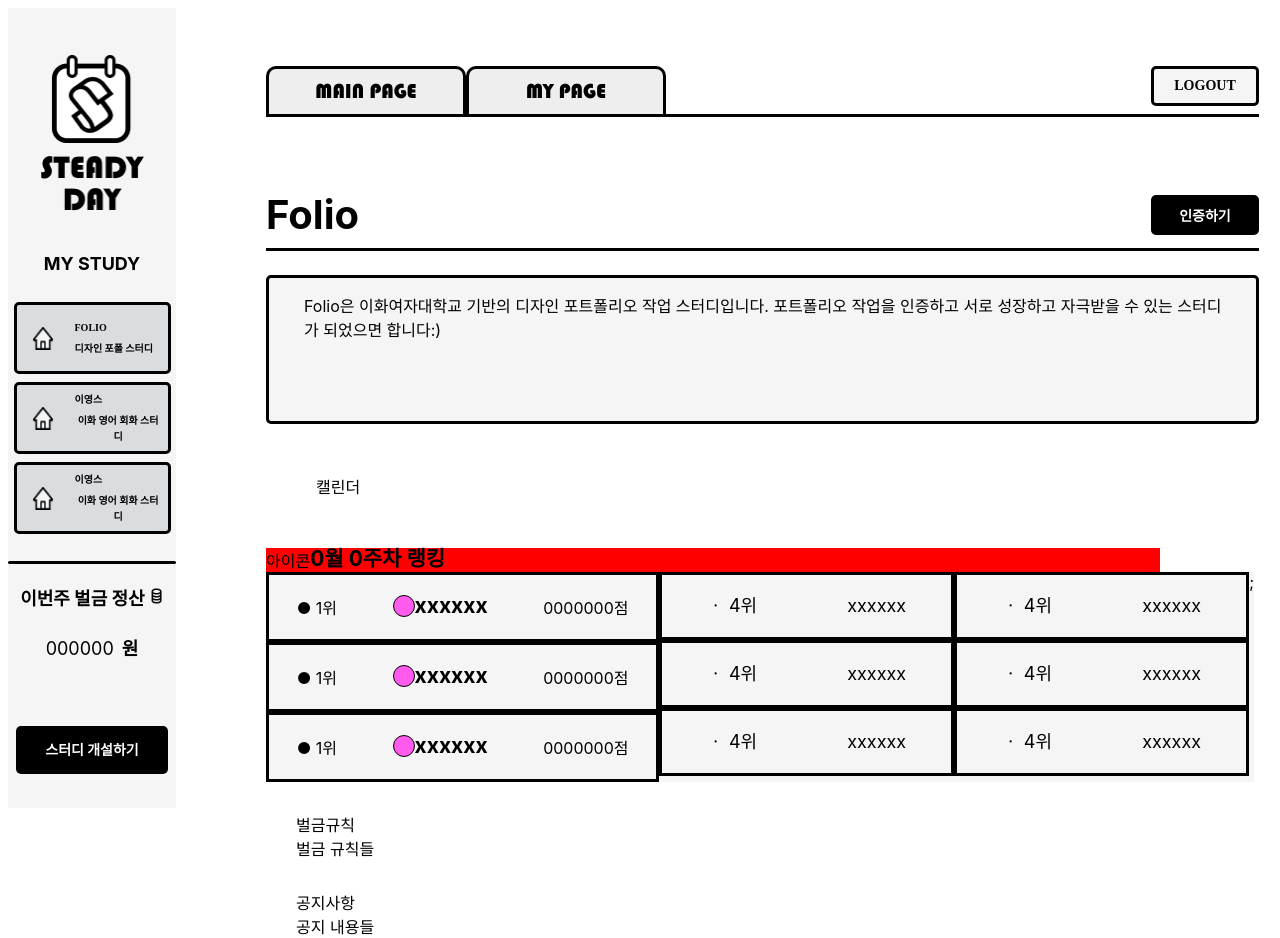
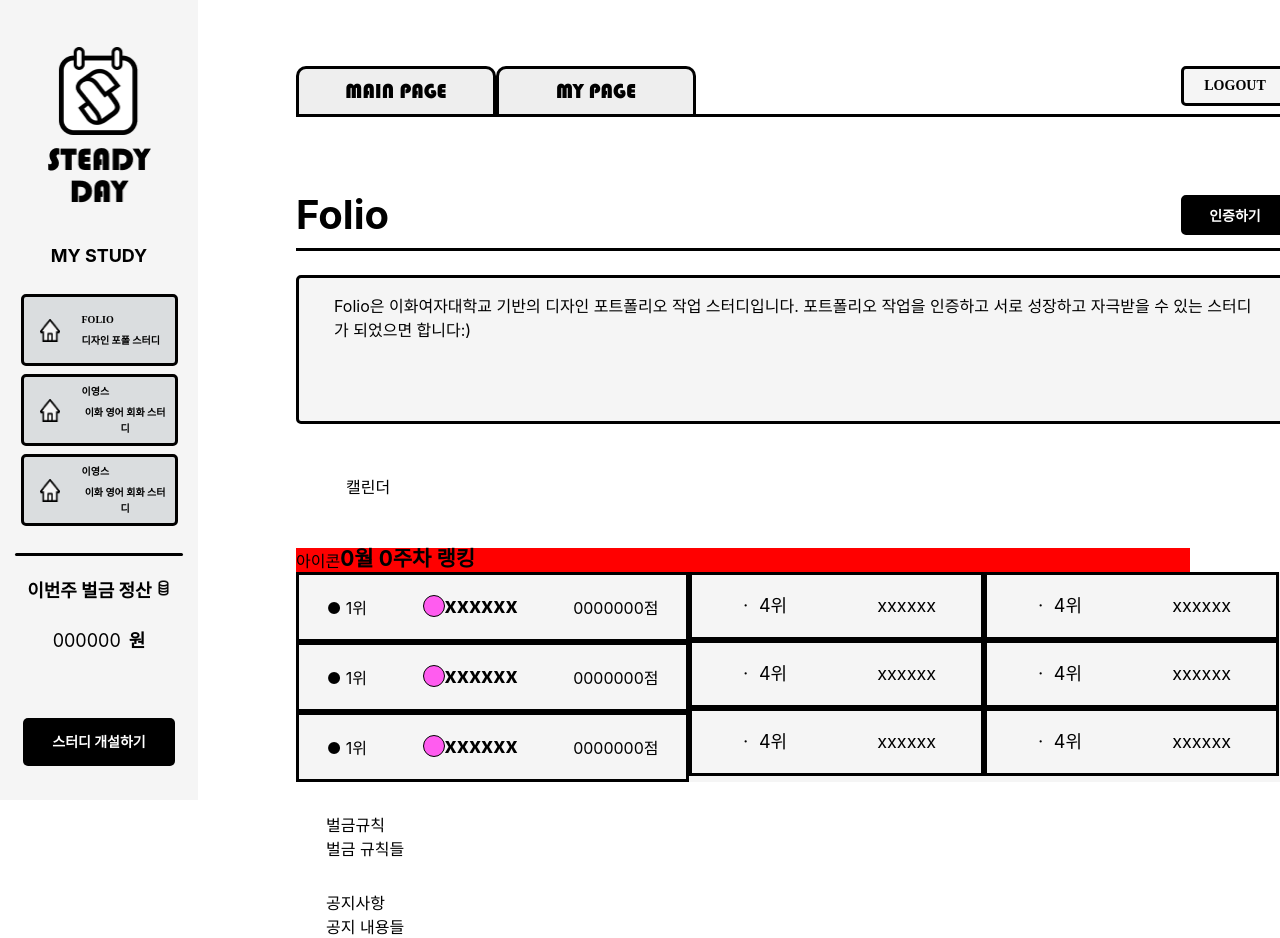
Before and after one commit to EFUB-steady/steady-front, a React (Create React App) app: page / in a window 1280 px wide. Built offline with nearby package versions, Linux system fonts and the light colour scheme; a web font is replaced by a local one.

Commit message:
💄 MainPage 사이드바 고정

```diff
--- a/src/ui/components/sidebar/SideBar.js
+++ b/src/ui/components/sidebar/SideBar.js
@@ -47,10 +47,12 @@ export default function SideBar() {
 
 const SideBarBox = styled.div`
   background-color: ${gray100};
+  position: fixed;
   width: 198px;
-  height: 100vh;
+  left: 0;
+  top: 0;
+  bottom: 0;
   display: flex;
-  /* justify-content: center; */
   flex-direction: column;
   align-items: center;
 `;
--- a/src/ui/pages/MainPage.js
+++ b/src/ui/pages/MainPage.js
@@ -32,4 +32,5 @@ const Wrapper = styled.div`
 const MainContext = styled.div`
   flex-direction: column;
   margin: 58px 90px;
+  padding-left: 198px;
 `;
```
